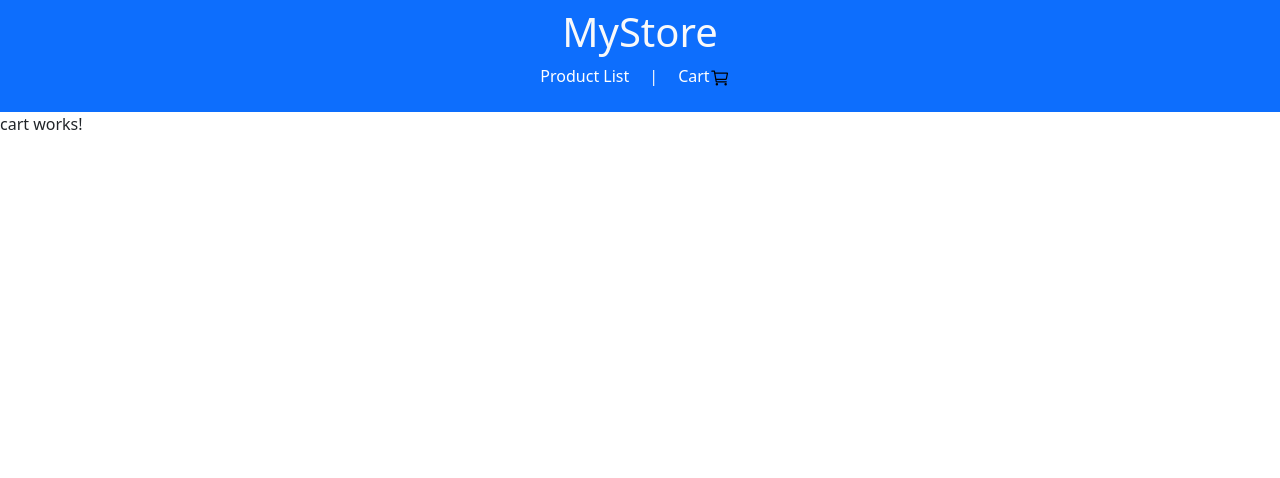
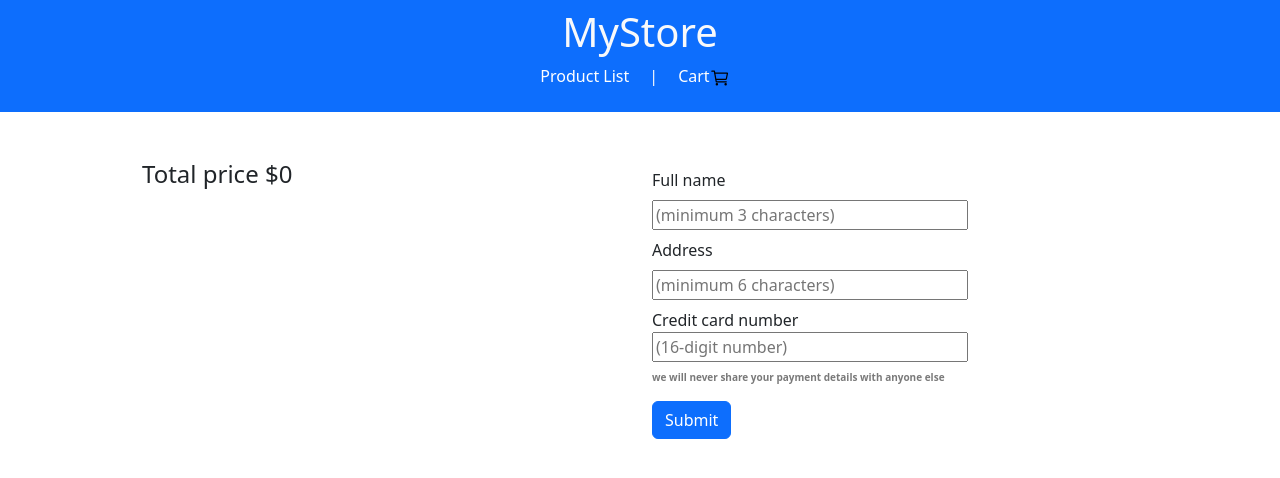
Before and after one commit to Ahmadbltagy/MyStore, an Angular app: page /cart in a window 1280 px wide. Shown: the top 478 px of the page. Built offline with nearby package versions, Linux system fonts and the light colour scheme.

Commit message:
finish cart page

```diff
--- a/src/app/app.module.ts
+++ b/src/app/app.module.ts
@@ -1,6 +1,7 @@
 import { NgModule } from '@angular/core';
 import { BrowserModule } from '@angular/platform-browser';
 import { HttpClientModule } from '@angular/common/http';
+import { FormsModule } from '@angular/forms';
 
 import { AppRoutingModule } from './app-routing.module';
 import { AppComponent } from './app.component';
@@ -21,7 +22,7 @@ import { HeaderComponent } from './layout/header/header.component';
     ProductListComponent,
     HeaderComponent,
   ],
-  imports: [BrowserModule, AppRoutingModule, HttpClientModule],
+  imports: [BrowserModule, AppRoutingModule, HttpClientModule, FormsModule],
   providers: [],
   bootstrap: [AppComponent],
 })
--- a/src/app/components/cart/cart.component.css
+++ b/src/app/components/cart/cart.component.css
@@ -0,0 +1,18 @@
+input[type="number"] {
+  text-align: center;
+  width: 40%;
+}
+input[type="text"] {
+  width: 100%;
+}
+
+.prd-name {
+  font-weight: bold;
+  font-size: 18px;
+}
+
+.credit-det {
+  font-size: 10px;
+  font-weight: bold;
+  color: rgba(0, 0, 0, 0.525);
+}
--- a/src/app/components/cart/cart.component.html
+++ b/src/app/components/cart/cart.component.html
@@ -1 +1,67 @@
-<p>cart works!</p>
+<section class="container">
+  <div class="row m-5">
+    <div class="col-6">
+      <div class="row m-5" *ngFor="let product of products">
+        <div class="col">
+          <img
+            class="rounded"
+            [src]="product.url"
+            [alt]="product.name"
+            width="200"
+            height="250"
+          />
+        </div>
+        <div class="col">
+          <p class="prd-name">{{ product.name }}</p>
+          <p>${{ product.price }}</p>
+          <p>Amount: <input type="number" value="2" /></p>
+        </div>
+      </div>
+      <h4>Total price ${{ totalPrice }}</h4>
+    </div>
+
+    <div class="col-4">
+      <form #form="ngForm" (ngSubmit)="submitForm()">
+        <div class="my-2">
+          <label for="name" class="mb-2">Full name</label>
+          <input
+            required
+            type="text"
+            minlength="3"
+            placeholder="(minimum 3 characters)"
+          />
+        </div>
+        <div class="my-2">
+          <label for="Address" class="mb-2">Address</label>
+          <input
+            required
+            type="text"
+            minlength="6"
+            placeholder="(minimum 6 characters)"
+          />
+        </div>
+        <div class="my-2">
+          <label for="creditCard">Credit card number</label>
+          <input
+            required
+            type="text"
+            minlength="16"
+            maxlength="16"
+            placeholder="(16-digit number)"
+          />
+        </div>
+        <p class="credit-det">
+          we will never share your payment details with anyone else
+        </p>
+        <button
+          [disabled]="form.invalid"
+          type="submit"
+          class="btn btn-primary"
+          routerLink="/confirm"
+        >
+          Submit
+        </button>
+      </form>
+    </div>
+  </div>
+</section>
--- a/src/app/components/cart/cart.component.ts
+++ b/src/app/components/cart/cart.component.ts
@@ -1,15 +1,20 @@
 import { Component, OnInit } from '@angular/core';
+import { IProduct } from 'src/app/models/iproduct';
+import { CartService } from 'src/app/services/cart.service';
 
 @Component({
   selector: 'app-cart',
   templateUrl: './cart.component.html',
-  styleUrls: ['./cart.component.css']
+  styleUrls: ['./cart.component.css'],
 })
 export class CartComponent implements OnInit {
-
-  constructor() { }
+  products: IProduct[] = [];
+  totalPrice: number = 0;
+  constructor(private cartProduct: CartService) {}
 
   ngOnInit(): void {
+    this.products = this.cartProduct.getCartProduct();
+    this.products.forEach((prd) => (this.totalPrice += prd.price));
   }
-
+  submitForm() {}
 }
--- a/src/app/components/product-item-detail/product-item-detail.component.html
+++ b/src/app/components/product-item-detail/product-item-detail.component.html
@@ -21,7 +21,9 @@
         </option>
       </select>
       <p>{{ product.description }}</p>
-      <button class="btn btn-primary mb-3">Add to cart</button>
+      <button class="btn btn-primary mb-3" (click)="addToCart(product)">
+        Add to cart
+      </button>
       <br />
       <a routerLink="/" class="text-primary" style="text-decoration: none"
         >&larr; Back to product list</a
--- a/src/app/components/product-item-detail/product-item-detail.component.ts
+++ b/src/app/components/product-item-detail/product-item-detail.component.ts
@@ -1,4 +1,6 @@
 import { Component, OnInit } from '@angular/core';
+import { IProduct } from 'src/app/models/iproduct';
+import { CartService } from 'src/app/services/cart.service';
 import { ProductDetailsService } from 'src/app/services/product-details.service';
 
 @Component({
@@ -9,9 +11,16 @@ import { ProductDetailsService } from 'src/app/services/product-details.service'
 export class ProductItemDetailComponent implements OnInit {
   product: any;
 
-  constructor(private showDetails: ProductDetailsService) {}
+  constructor(
+    private showDetails: ProductDetailsService,
+    private cart: CartService
+  ) {}
 
   ngOnInit(): void {
     this.product = this.showDetails.getProductDetails();
   }
+
+  addToCart(product: IProduct) {
+    this.cart.addToCart(product);
+  }
 }
--- a/src/app/components/product-item/product-item.component.html
+++ b/src/app/components/product-item/product-item.component.html
@@ -1,6 +1,11 @@
 <div class="card text-center" style="width: 18rem; margin: 20px 0">
   <a routerLink="/product-detail" (click)="productDetails(products)">
-    <img class="card-img-top" [src]="products.url" alt="Card image cap" />
+    <img
+      class="card-img-top"
+      [src]="products.url"
+      alt="Card image cap"
+      height="350"
+    />
   </a>
   <div class="card-body">
     <h5 class="card-title">{{ products.name }}</h5>
@@ -15,6 +20,8 @@
       </option>
     </select>
     <br />
-    <button class="btn btn-primary">Add To Cart</button>
+    <button class="btn btn-primary" (click)="addToCart(products)">
+      Add To Cart
+    </button>
   </div>
 </div>
--- a/src/app/components/product-item/product-item.component.ts
+++ b/src/app/components/product-item/product-item.component.ts
@@ -1,5 +1,6 @@
 import { Component, OnInit, Input } from '@angular/core';
 import { IProduct } from 'src/app/models/iproduct';
+import { CartService } from 'src/app/services/cart.service';
 import { ProductDetailsService } from 'src/app/services/product-details.service';
 
 @Component({
@@ -10,10 +11,18 @@ import { ProductDetailsService } from 'src/app/services/product-details.service'
 export class ProductItemComponent implements OnInit {
   @Input() products: any;
 
-  constructor(private showProduct: ProductDetailsService) {}
+  constructor(
+    private showProduct: ProductDetailsService,
+    private cart: CartService
+  ) {}
 
   ngOnInit(): void {}
   productDetails(product: IProduct) {
     this.showProduct.showProductDetails(product);
   }
+  addToCart(product: IProduct) {
+    this.cart.addToCart(product);
+
+    alert('Product Addedd');
+  }
 }
--- a/src/app/layout/header/header.component.html
+++ b/src/app/layout/header/header.component.html
@@ -3,10 +3,10 @@
     <div class="center">
       <h1 class="text-center">MyStore</h1>
       <ul class="text-center">
-        <li><a href="">Product List</a></li>
+        <li><a routerLink="">Product List</a></li>
         <li>|</li>
         <li>
-          <a href="/cart">Cart</a>
+          <a routerLink="/cart">Cart</a>
           <img
             src="../../../assets/cart-outline.svg"
             alt="cart icon"
```
